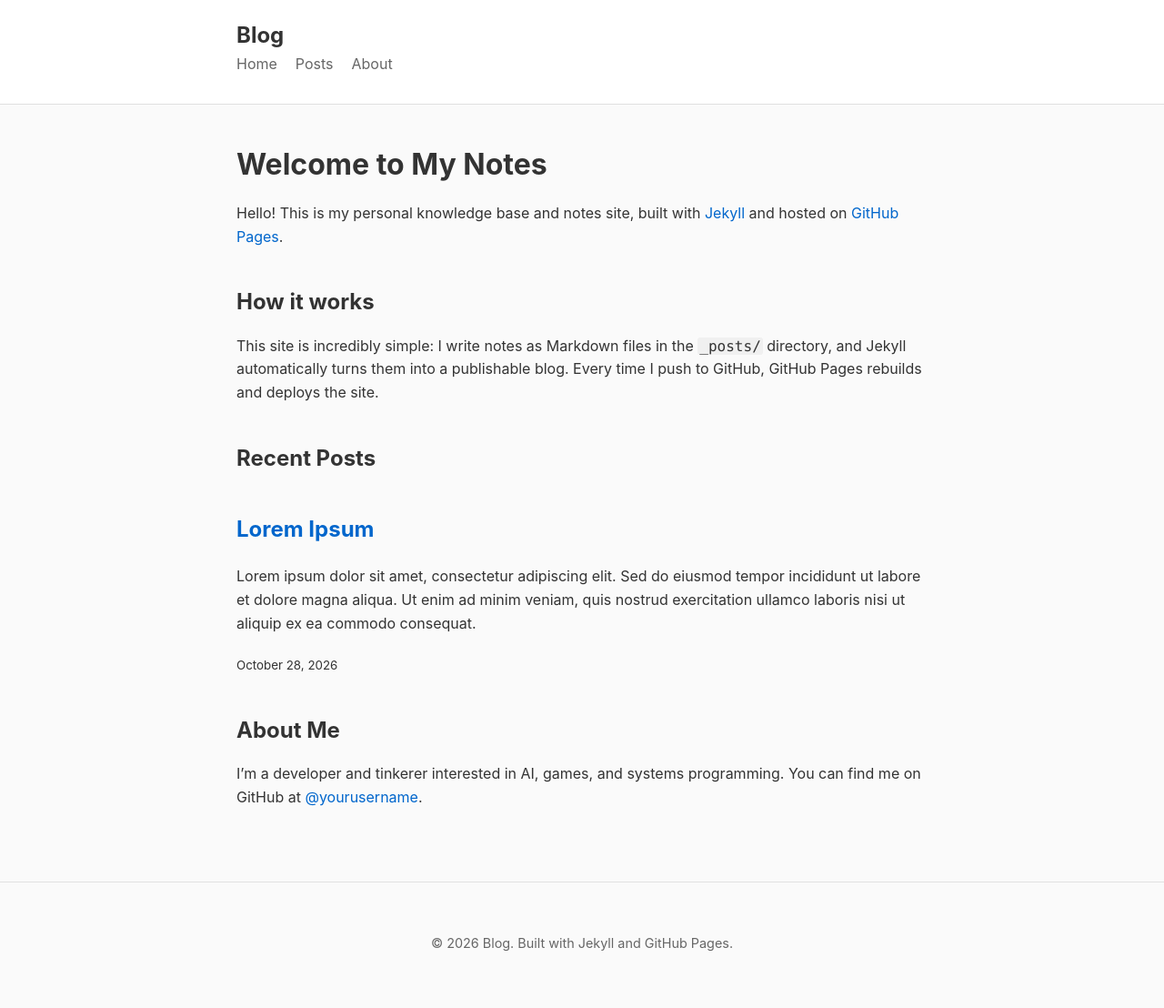
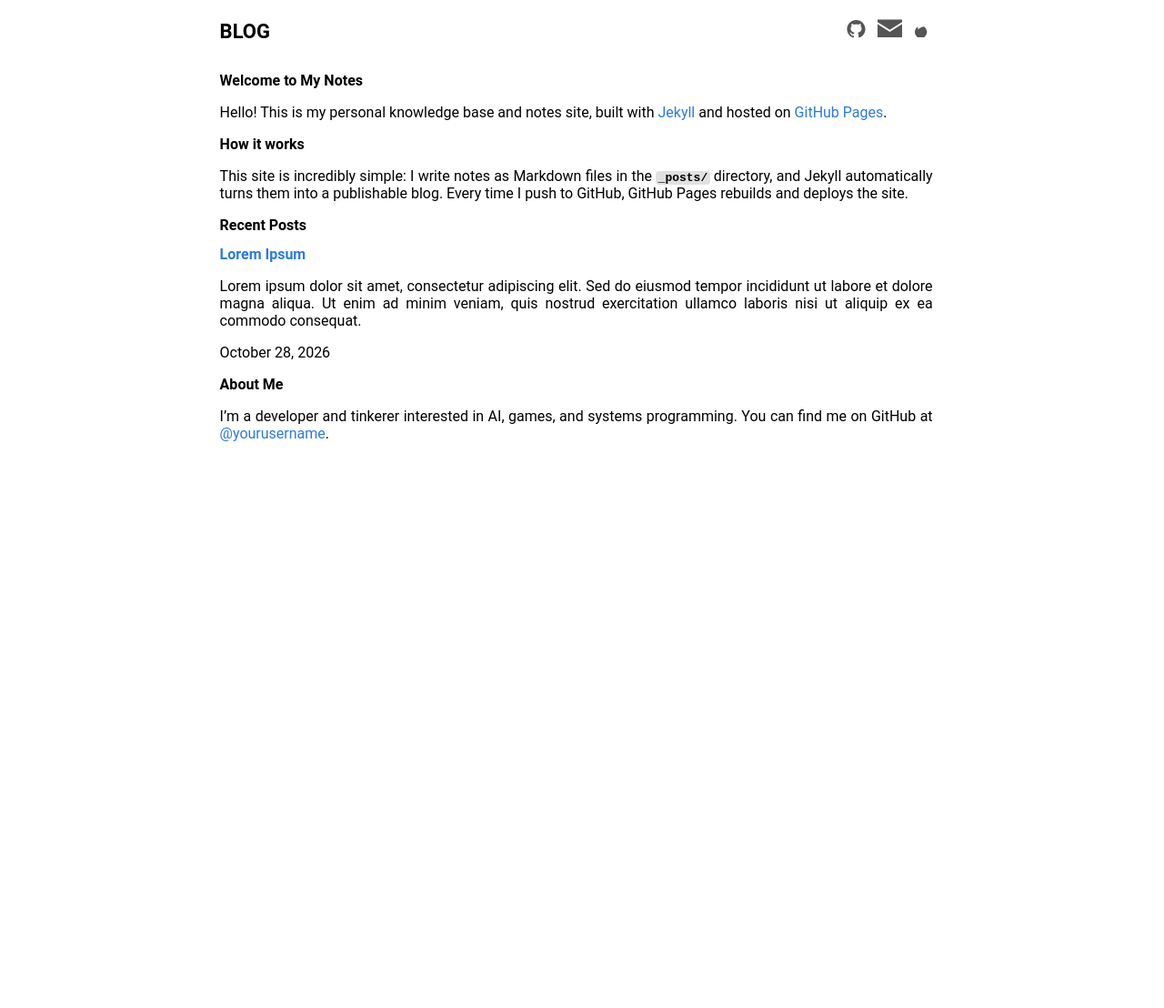
Before and after one commit to iridium87/blog, a Jekyll site: the page built from index.md, in a window 1280 px wide. Shown: the whole page at 91% size. Built offline with Jekyll 4.4.1, drawn with Linux system fonts in a browser that asks for light colours; some web fonts are replaced; after the commit the page ends 900 px from its top, so only the background shows below that.

Commit message:
Revise default layout with new styles and header
Updated layout to include new styles and social links.

```diff
--- a/_layouts/default.html
+++ b/_layouts/default.html
@@ -2,36 +2,237 @@
 <html lang="en">
 <head>
   <meta charset="utf-8">
-  <meta name="viewport" content="width=device-width, initial-scale=1">
+  <meta name="viewport" content="width=device-width, initial-scale=1.0, maximum-scale=12.0, minimum-scale=1.0, user-scalable=yes">
+  <link rel="alternate" type="application/rss+xml" title="RSS Feed for {{ site.title }}" href="{{ site.baseurl }}/feed.xml">
+  <link rel="sitemap" href="{{ site.baseurl }}/sitemap.xml">
+  <style>
+@font-face {
+  font-family: 'Roboto';
+  src: url('/font/roboto/static/Roboto-Regular.ttf') format('truetype');
+  font-weight: normal;
+  font-style: normal;
+  font-display: block;
+}
+
+@font-face {
+  font-family: 'Roboto';
+  src: url('/font/roboto/static/Roboto-Italic.ttf') format('truetype');
+  font-weight: normal;
+  font-style: italic;
+  font-display: block;
+}
+
+@font-face {
+  font-family: 'Roboto';
+  src: url('/font/roboto/static/Roboto-Bold.ttf') format('truetype');
+  font-weight: bold;
+  font-style: normal;
+  font-display: block;
+}
+
+@font-face {
+  font-family: 'Roboto';
+  src: url('/font/roboto/static/Roboto-BoldItalic.ttf') format('truetype');
+  font-weight: bold;
+  font-style: italic;
+  font-display: block;
+}
+
+html {
+  font-family: 'Roboto', sans-serif;
+  max-width: 800px;
+  padding-left: 2%;
+  padding-right: 3%;
+  margin: 0 auto;
+  background: white;
+}
+
+:root {
+  --title-font-size: 22px;
+  --body-font-size: inherit;
+}
+
+@media (max-width: 800px) {
+  :root {
+    --title-font-size: 18px;
+  }
+}
+
+@media (max-width: 500px) {
+  :root {
+    --title-font-size: 15px;
+    --body-font-size: 12px;
+  }
+}
+
+* {
+  font-size: var(--body-font-size);
+}
+
+h, div.heading {
+  display: block;
+  font-weight: bold;
+  text-transform: uppercase;
+  margin-top: 4ch;
+}
+
+h::after {
+  content: "";
+  display: block;
+  border-top: 1px solid #ccc;
+  margin-top: 0.5em;
+  margin-bottom: 0.5em;
+}
+
+a {
+  color: #2a7ae2;
+  text-decoration: none;
+}
+
+a:visited {
+  color: rgb(23, 86, 169);
+}
+
+a:hover {
+  color: #111;
+  text-decoration: underline;
+}
+
+a.title, a.title:visited {
+  color: black;
+  text-decoration: none;
+  font-weight: bold;
+  text-transform: uppercase;
+  font-size: var(--title-font-size);
+}
+
+a.title:hover {
+  color: black;
+  text-decoration: underline;
+}
+
+img {
+  border: 1px solid black;
+}
+
+figure {
+  margin: 0;
+  padding: 0;
+}
+
+figcaption {
+  padding-top: 1ch;
+  font-size: 85%;
+  text-align: center;
+}
+
+.trivia {
+  border-left: 1px black solid;
+  padding-left: 1ch;
+}
+
+.trivia::before {
+  font-weight: bold;
+  text-decoration: underline;
+  padding-right: 1ch;
+  content: "Trivia:";
+}
+
+p, ul, ol, div {
+  text-align: justify;
+}
+
+sup {
+  font-size: 75%;
+  line-height: 0;
+  position: relative;
+  vertical-align: baseline;
+  top: -0.2em;
+}
+
+blockquote {
+  color: #828282;
+  font-family: -apple-system, BlinkMacSystemFont, "Segoe UI", Roboto, Helvetica, Arial, sans-serif;
+  font-style: italic;
+  margin-left: 0;
+  margin-right: 0;
+  padding-left: 2ch;
+  text-align: justify;
+  border-left: 4px solid #e8e8e8;
+}
+
+blockquote a {
+  color: #2a7ae2;
+  text-decoration: none;
+}
+
+blockquote a:hover {
+  text-decoration: underline;
+}
+
+blockquote cite::before {
+  content: "— ";
+}
+
+blockquote cite {
+  display: block;
+  font-style: normal;
+  margin-top: 10px;
+  color: #828282;
+  text-align: right;
+}
+
+code {
+  font-weight: bold;
+  background-color: #e1e1e1;
+  border-radius: 0.5ch;
+  padding-left: 0.3ch;
+  padding-right: 0.3ch;
+}
+
+pre {
+  border: solid black 1px;
+  background-color: #EEEEEE;
+  padding-left: 2ch;
+  padding-right: 1ch;
+  padding-top: 2ch;
+  padding-bottom: 1ch;
+  overflow: auto;
+}
+
+.red {
+  color: red;
+}
+  </style>
   <title>{{ page.title }} | {{ site.title }}</title>
-  <link rel="stylesheet" href="{{ site.baseurl }}/assets/css/style.css">
-  <link rel="alternate" type="application/rss+xml" title "{{ site.title }} Feed" href="{{ site.baseurl }}/feed.xml">
-  <link rel="sitemap" href="{{ site.baseurl }}/sitemap.xml">
 </head>
 <body>
-  <header class="site-header">
-    <div class="container">
-      <a href="{{ site.baseurl }}/" class="site-logo">{{ site.title }}</a>
-      <nav class="site-nav">
-        <ul>
-          <li><a href="{{ site.baseurl }}/">Home</a></li>
-          <li><a href="{{ site.baseurl }}/posts/">Posts</a></li>
-          <li><a href="{{ site.baseurl }}/about/">About</a></li>
-        </ul>
-      </nav>
+  <div style="display: flex; justify-content: space-between; align-items: baseline; margin-top: 2ch;">
+    <a href="{{ site.baseurl }}/" class="title">{{ site.title }}</a>
+    <div style="display: flex; gap: 1.5ch; align-items: center;">
+      <!-- Github -->
+      <a href="https://github.com/{{ site.github }}">
+        <svg fill="#555" aria-hidden="true" height="21" width="21" version="1.1" viewBox="0 0 24 24">
+          <path d="M10.226 17.284c-2.965-.36-5.054-2.493-5.054-5.256 0-1.123.404-2.336 1.078-3.144-.292-.741-.247-2.314.09-2.965.898-.112 2.111.36 2.83 1.01.853-.269 1.752-.404 2.853-.404 1.1 0 1.999.135 2.807.382.696-.629 1.932-1.1 2.83-.988.315.606.36 2.179.067 2.942.72.854 1.101 2 1.101 3.167 0 2.763-2.089 4.852-5.098 5.234.763.494 1.28 1.572 1.28 2.807v2.336c0 .674.561 1.056 1.235.786 4.066-1.55 7.255-5.615 7.255-10.646C23.5 6.188 18.334 1 11.978 1 5.62 1 .5 6.188.5 12.545c0 4.986 3.167 9.12 7.435 10.669.606.225 1.19-.18 1.19-.786V20.63a2.9 2.9 0 0 1-1.078.224c-1.483 0-2.359-.808-2.987-2.313-.247-.607-.517-.966-1.034-1.033-.27-.023-.359-.135-.359-.27 0-.27.45-.471.898-.471.652 0 1.213.404 1.797 1.235.45.651.921.943 1.483.943.561 0 .92-.202 1.437-.719.382-.381.674-.718.944-.943"></path>
+        </svg>
+      </a>
+      <!-- Email -->
+      <a href="/cdn-cgi/l/email-protection#116a6a31627865743f747c70787d316c6c">
+        <svg fill="#555" aria-hidden="true" height="27" width="27" version="1.1" viewBox="0 0 24 24">
+          <path d="M0 3 h24 v17.5 H0 Z M24 5.5 L12 13 L0 5.5 v2 L12 15 L24 7.5 Z"></path>
+        </svg>
+      </a>
+      <!-- RSS -->
+      <a href="{{ site.baseurl }}/feed.xml">
+        <svg fill="#555" height="20" width="20" version="1.1" viewBox="0 0 24 24">
+          <path d="M4 10a8 8 0 1 0 8 0 8 8 0 0 0-8 8z" fill="#555"/>
+          <path d="M4 12a4 4 0 1 0 4 0 4 4 0 0 0-4 4z" fill="#555"/>
+          <path d="M4 14a2 2 0 1 0 2 0 2 2 0 0 0-2 2z" fill="#555"/>
+        </svg>
+      </a>
     </div>
-  </header>
-
-  <main class="site-content">
-    <div class="container">
-      {{ content }}
-    </div>
-  </main>
-
-  <footer class="site-footer">
-    <div class="container">
-      <p>&copy; {{ site.time | date: "%Y" }} {{ site.title }}. Built with Jekyll and GitHub Pages.</p>
-    </div>
-  </footer>
-</body>
+  </div>
+  <br>
+  {{ content }}
+<script data-cfasync="false" src="/cdn-cgi/scripts/5c5dd728/cloudflare-static/email-decode.min.js"></script></body>
 </html>
```
